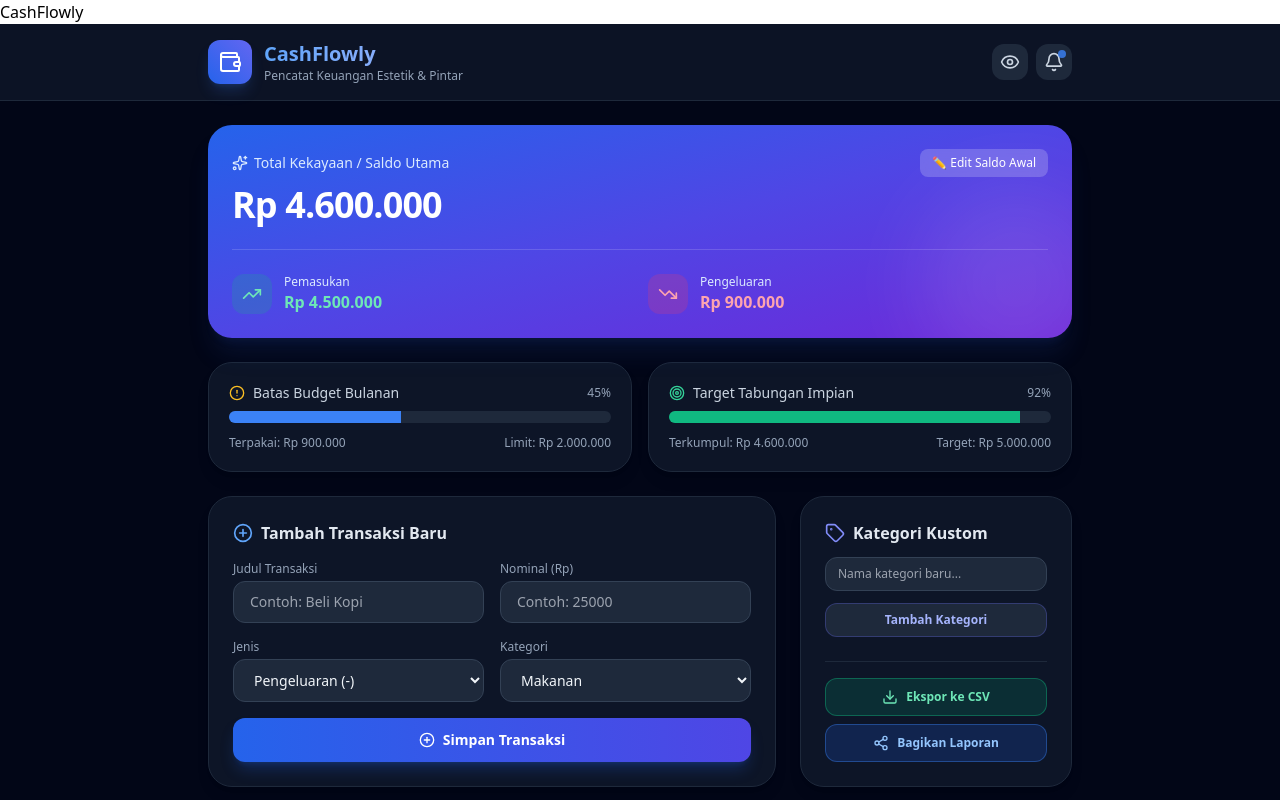
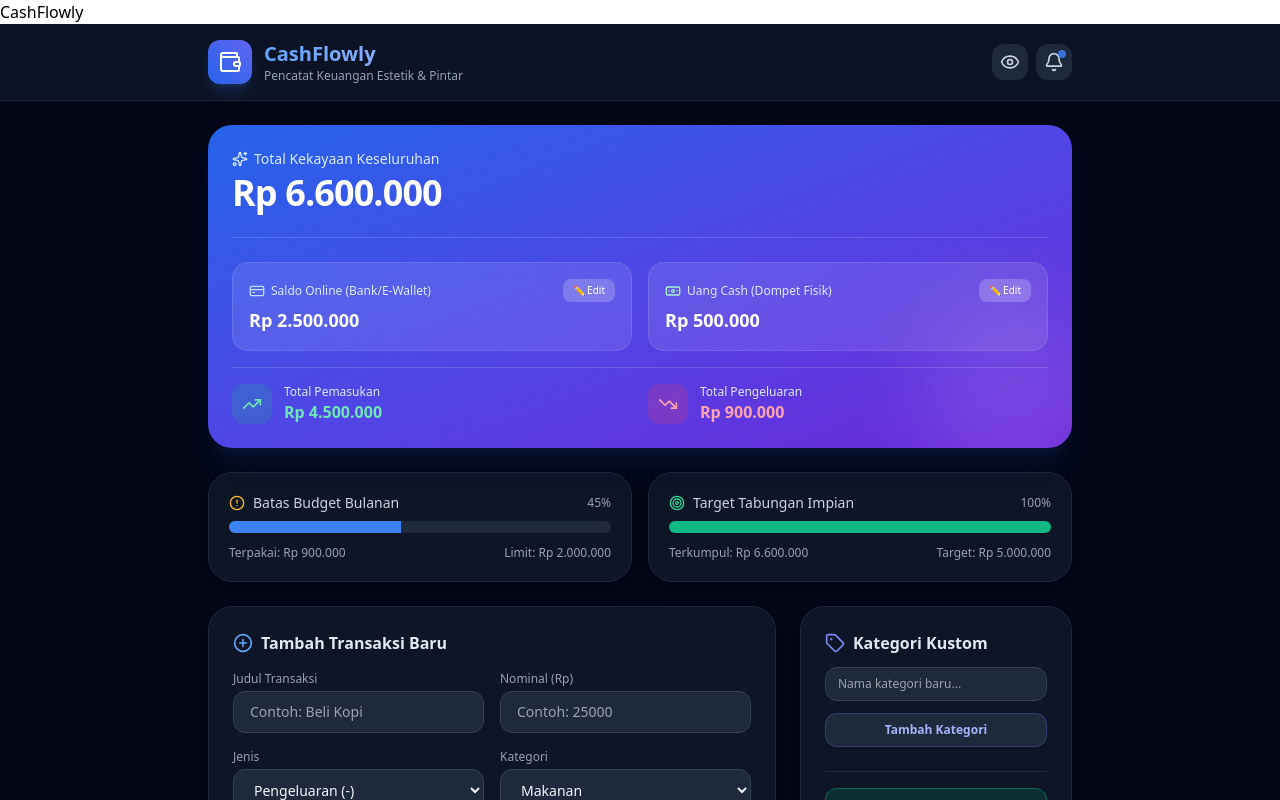
Before and after one commit to zakybrd3-beep/CashFlowly, a React (Vite) app in the folder aplikasi-keuangan/: page / in a window 1280 px wide. Shown: the top 800 px of the page. Built offline with nearby package versions, Linux system fonts and the light colour scheme.

Commit message:
kembalikan fitur saldo online dan uang cash dengan edit

```diff
--- a/aplikasi-keuangan/src/App.jsx
+++ b/aplikasi-keuangan/src/App.jsx
@@ -2,17 +2,25 @@ import React, { useState, useEffect } from 'react';
 import {
   Wallet, TrendingUp, TrendingDown, PlusCircle, Trash2,
   Search, Download, Share2, Eye, EyeOff, Bell, Target,
-  Tag, RefreshCw, CheckCircle2, AlertCircle, Sparkles
+  Tag, RefreshCw, CheckCircle2, AlertCircle, Sparkles, CreditCard, Banknote
 } from 'lucide-react';
 
 export default function App() {
-  // State Keuangan & Saldo Awal
-  const [initialBalance, setInitialBalance] = useState(() => {
-    const saved = localStorage.getItem('cashflowly_initial_balance');
-    return saved ? Number(saved) : 1000000;
+  // State Saldo Online & Uang Cash
+  const [onlineBalance, setOnlineBalance] = useState(() => {
+    const saved = localStorage.getItem('cashflowly_online_balance');
+    return saved ? Number(saved) : 2500000;
   });
-  const [isEditingBalance, setIsEditingBalance] = useState(false);
-  const [tempBalance, setTempBalance] = useState(initialBalance);
+  const [cashBalance, setCashBalance] = useState(() => {
+    const saved = localStorage.getItem('cashflowly_cash_balance');
+    return saved ? Number(saved) : 500000;
+  });
+
+  const [isEditingOnline, setIsEditingOnline] = useState(false);
+  const [tempOnline, setTempOnline] = useState(onlineBalance);
+
+  const [isEditingCash, setIsEditingCash] = useState(false);
+  const [tempCash, setTempCash] = useState(cashBalance);
 
   const [transactions, setTransactions] = useState(() => {
     const saved = localStorage.getItem('cashflowly_transactions');
@@ -55,12 +63,13 @@ export default function App() {
 
   // Simpan ke LocalStorage
   useEffect(() => {
-    localStorage.setItem('cashflowly_initial_balance', initialBalance);
+    localStorage.setItem('cashflowly_online_balance', onlineBalance);
+    localStorage.setItem('cashflowly_cash_balance', cashBalance);
     localStorage.setItem('cashflowly_transactions', JSON.stringify(transactions));
     localStorage.setItem('cashflowly_categories', JSON.stringify(customCategories));
     localStorage.setItem('cashflowly_target', savingsTarget);
     localStorage.setItem('cashflowly_budget', monthlyBudget);
-  }, [initialBalance, transactions, customCategories, savingsTarget, monthlyBudget]);
+  }, [onlineBalance, cashBalance, transactions, customCategories, savingsTarget, monthlyBudget]);
 
   // Hitung Total Keuangan
   const totalIncome = transactions
@@ -71,7 +80,8 @@ export default function App() {
     .filter(t => t.type === 'expense')
     .reduce((acc, t) => acc + Number(t.amount), 0);
 
-  const currentNetWorth = initialBalance + totalIncome - totalExpense;
+  const initialTotalBalance = onlineBalance + cashBalance;
+  const currentNetWorth = initialTotalBalance + totalIncome - totalExpense;
   const budgetPercentage = monthlyBudget > 0 ? Math.min((totalExpense / monthlyBudget) * 100, 100) : 0;
   const savingsPercentage = savingsTarget > 0 ? Math.min((currentNetWorth / savingsTarget) * 100, 100) : 0;
 
@@ -93,7 +103,6 @@ export default function App() {
     setTitle('');
     setAmount('');
 
-    // Tambah Notifikasi
     setNotifications([
       { id: Date.now(), text: `Berhasil mencatat ${type === 'income' ? 'Pemasukan' : 'Pengeluaran'}: ${title}`, time: 'Baru saja' },
       ...notifications
@@ -159,7 +168,6 @@ export default function App() {
           </div>
 
           <div className="flex items-center gap-2">
-            {/* Toggle Mode Privasi */}
             <button
               onClick={() => setPrivacyMode(!privacyMode)}
               className="p-2 bg-slate-800 hover:bg-slate-700 rounded-xl transition text-slate-300"
@@ -168,7 +176,6 @@ export default function App() {
               {privacyMode ? <EyeOff className="w-5 h-5" /> : <Eye className="w-5 h-5" />}
             </button>
 
-            {/* Tombol Notifikasi */}
             <div className="relative">
               <button
                 onClick={() => setShowNotifications(!showNotifications)}
@@ -201,56 +208,106 @@ export default function App() {
       {/* Konten Utama */}
       <main className="max-w-4xl mx-auto px-4 mt-6 space-y-6">
 
-        {/* Kartu Total Kekayaan & Edit Saldo Awal */}
+        {/* Kartu Total Kekayaan Utama */}
         <div className="bg-gradient-to-br from-blue-600 via-indigo-600 to-violet-700 p-6 rounded-3xl shadow-xl shadow-blue-900/20 relative overflow-hidden">
           <div className="absolute -right-10 -bottom-10 w-48 h-48 bg-white/10 rounded-full blur-2xl"></div>
 
-          <div className="flex justify-between items-center mb-2">
           <span className="text-sm font-medium text-blue-100 flex items-center gap-1.5">
-              <Sparkles className="w-4 h-4" /> Total Kekayaan / Saldo Utama
+            <Sparkles className="w-4 h-4" /> Total Kekayaan Keseluruhan
+          </span>
+          <h2 className="text-3xl sm:text-4xl font-extrabold tracking-tight mt-1 text-white">
+            {formatRupiah(currentNetWorth)}
+          </h2>
+
+          {/* Kartu Saldo Online & Uang Cash (Bisa Diedit Terpisah) */}
+          <div className="grid grid-cols-1 sm:grid-cols-2 gap-4 mt-6 pt-6 border-t border-white/15">
+
+            {/* Saldo Online */}
+            <div className="bg-white/10 backdrop-blur p-4 rounded-2xl border border-white/10">
+              <div className="flex justify-between items-center mb-1">
+                <span className="text-xs text-blue-100 flex items-center gap-1.5 font-medium">
+                  <CreditCard className="w-4 h-4 text-blue-200" /> Saldo Online (Bank/E-Wallet)
                 </span>
                 <button
-              onClick={() => { setIsEditingBalance(true); setTempBalance(initialBalance); }}
-              className="text-xs bg-white/20 hover:bg-white/30 backdrop-blur px-3 py-1.5 rounded-lg transition font-medium text-white"
+                  onClick={() => { setIsEditingOnline(true); setTempOnline(onlineBalance); }}
+                  className="text-[10px] bg-white/20 hover:bg-white/30 px-2.5 py-1 rounded-lg transition font-medium text-white"
                 >
-              ✏️ Edit Saldo Awal
+                  ✏️ Edit
                 </button>
               </div>
 
-          {isEditingBalance ? (
-            <div className="flex gap-2 mt-3 bg-white/10 p-3 rounded-2xl backdrop-blur">
+              {isEditingOnline ? (
+                <div className="flex gap-2 mt-2">
                   <input
                     type="number"
-                value={tempBalance}
-                onChange={(e) => setTempBalance(e.target.value)}
-                className="px-3 py-2 rounded-xl text-slate-900 font-bold w-full focus:outline-none"
-                placeholder="Masukkan saldo awal..."
+                    value={tempOnline}
+                    onChange={(e) => setTempOnline(e.target.value)}
+                    className="px-2.5 py-1 rounded-xl text-slate-900 font-bold w-full text-xs focus:outline-none"
                   />
                   <button
                     onClick={() => {
-                  const parsed = Number(tempBalance);
-                  setInitialBalance(isNaN(parsed) ? 0 : parsed);
-                  setIsEditingBalance(false);
+                      const parsed = Number(tempOnline);
+                      setOnlineBalance(isNaN(parsed) ? 0 : parsed);
+                      setIsEditingOnline(false);
                     }}
-                className="bg-emerald-500 hover:bg-emerald-600 px-4 py-2 rounded-xl font-bold text-sm text-white transition shadow-lg"
+                    className="bg-emerald-500 hover:bg-emerald-600 px-3 py-1 rounded-xl font-bold text-xs text-white transition"
                   >
                     Simpan
                   </button>
                 </div>
               ) : (
-            <h2 className="text-3xl sm:text-4xl font-extrabold tracking-tight mt-1 text-white">
-              {formatRupiah(currentNetWorth)}
-            </h2>
+                <p className="text-lg font-bold text-white mt-1">{formatRupiah(onlineBalance)}</p>
               )}
+            </div>
+
+            {/* Uang Cash */}
+            <div className="bg-white/10 backdrop-blur p-4 rounded-2xl border border-white/10">
+              <div className="flex justify-between items-center mb-1">
+                <span className="text-xs text-blue-100 flex items-center gap-1.5 font-medium">
+                  <Banknote className="w-4 h-4 text-emerald-200" /> Uang Cash (Dompet Fisik)
+                </span>
+                <button
+                  onClick={() => { setIsEditingCash(true); setTempCash(cashBalance); }}
+                  className="text-[10px] bg-white/20 hover:bg-white/30 px-2.5 py-1 rounded-lg transition font-medium text-white"
+                >
+                  ✏️ Edit
+                </button>
+              </div>
+
+              {isEditingCash ? (
+                <div className="flex gap-2 mt-2">
+                  <input
+                    type="number"
+                    value={tempCash}
+                    onChange={(e) => setTempCash(e.target.value)}
+                    className="px-2.5 py-1 rounded-xl text-slate-900 font-bold w-full text-xs focus:outline-none"
+                  />
+                  <button
+                    onClick={() => {
+                      const parsed = Number(tempCash);
+                      setCashBalance(isNaN(parsed) ? 0 : parsed);
+                      setIsEditingCash(false);
+                    }}
+                    className="bg-emerald-500 hover:bg-emerald-600 px-3 py-1 rounded-xl font-bold text-xs text-white transition"
+                  >
+                    Simpan
+                  </button>
+                </div>
+              ) : (
+                <p className="text-lg font-bold text-white mt-1">{formatRupiah(cashBalance)}</p>
+              )}
+            </div>
+
+          </div>
 
           {/* Ringkasan Masuk & Keluar */}
-          <div className="grid grid-cols-2 gap-4 mt-6 pt-6 border-t border-white/15">
+          <div className="grid grid-cols-2 gap-4 mt-4 pt-4 border-t border-white/15">
             <div className="flex items-center gap-3">
               <div className="bg-emerald-500/20 p-2.5 rounded-xl">
                 <TrendingUp className="w-5 h-5 text-emerald-300" />
               </div>
               <div>
-                <p className="text-xs text-blue-100">Pemasukan</p>
+                <p className="text-xs text-blue-100">Total Pemasukan</p>
                 <p className="text-sm sm:text-base font-bold text-emerald-300">{formatRupiah(totalIncome)}</p>
               </div>
             </div>
@@ -260,7 +317,7 @@ export default function App() {
                 <TrendingDown className="w-5 h-5 text-rose-300" />
               </div>
               <div>
-                <p className="text-xs text-blue-100">Pengeluaran</p>
+                <p className="text-xs text-blue-100">Total Pengeluaran</p>
                 <p className="text-sm sm:text-base font-bold text-rose-300">{formatRupiah(totalExpense)}</p>
               </div>
             </div>
```
Lines whose indentation alone changed are shown as unchanged.
